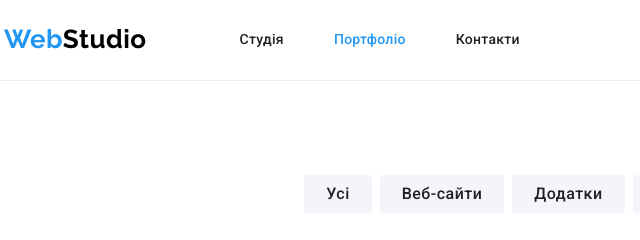
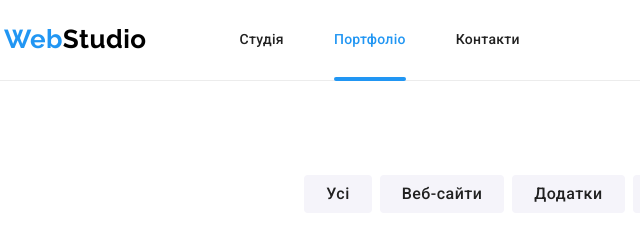
Before and after one commit to Kostya9911/goit-markup-hw-05, a plain HTML site: page portfolio.html in a window 1280 px wide. Shown: the top 240 px of the page, 51-691 px from the left. Drawn offline with Linux system fonts and the light colour scheme.

Commit message:
Добавляет на навигацию подчеркивание при ховере и фокусе, и выделение текущей странице

```diff
--- a/css/style.css
+++ b/css/style.css
@@ -115,6 +115,7 @@ img {
 .item-nav a {
   display: inline-flex;
   align-items: center;
+  position: relative;
 }
 
 .link:hover,
@@ -124,6 +125,21 @@ img {
 
 .current {
   color: var(--link-cl-txt);
+}
+
+.list-nav a:hover::after,
+.list-nav a:focus::after,
+.current::after {
+  position: absolute;
+  /* display: inline-block; */
+  flex-direction: column;
+  content: '';
+  width: 100%;
+  height: 4px;
+  border-radius: 2px;
+  background-color: #2196f3;
+  bottom: -1.5%;
+  left: 0;
 }
 
 .container.container-header {
```
